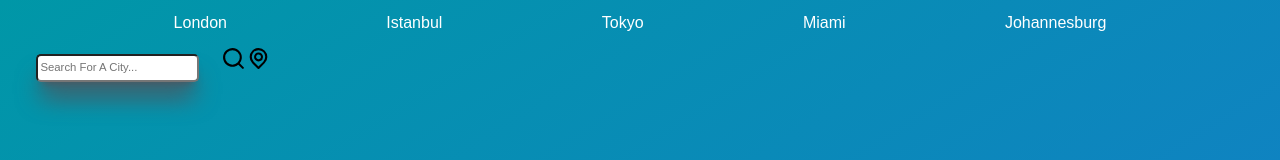
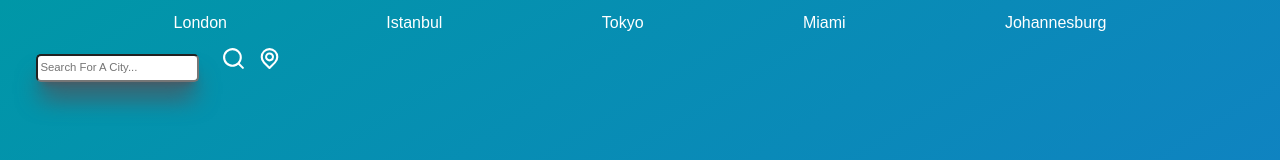
Before and after one commit to BektasTu/capstone-project, a React (Create React App) app: page / in a window 1280 px wide. Shown: the top 160 px of the page. Built offline with nearby package versions, Linux system fonts and the light colour scheme; no server answers.

Commit message:
- changed the name of the search button -changed the name of the location button

```diff
--- a/src/components/searchbar/SearchBar.js
+++ b/src/components/searchbar/SearchBar.js
@@ -6,8 +6,8 @@ function SearchBar() {
   return (
     <>
       <Search type="text" placeholder="search for a city..." />
-      <UilSearch size={25} />
-      <UilLocationPoint size={25} />
+      <SearchButton size={25} />
+      <LocationButton size={25} />
     </>
   );
 }
@@ -25,5 +25,15 @@ const Search = styled.input`
     outline: none;
   }
 `;
+const SearchButton = styled(UilSearch)`
+  color: white;
+  cursor: pointer;
+`;
+
+const LocationButton = styled(UilLocationPoint)`
+  color: white;
+  cursor: pointer;
+  margin-left: 0.8rem;
+`;
 
 export default SearchBar;
```
